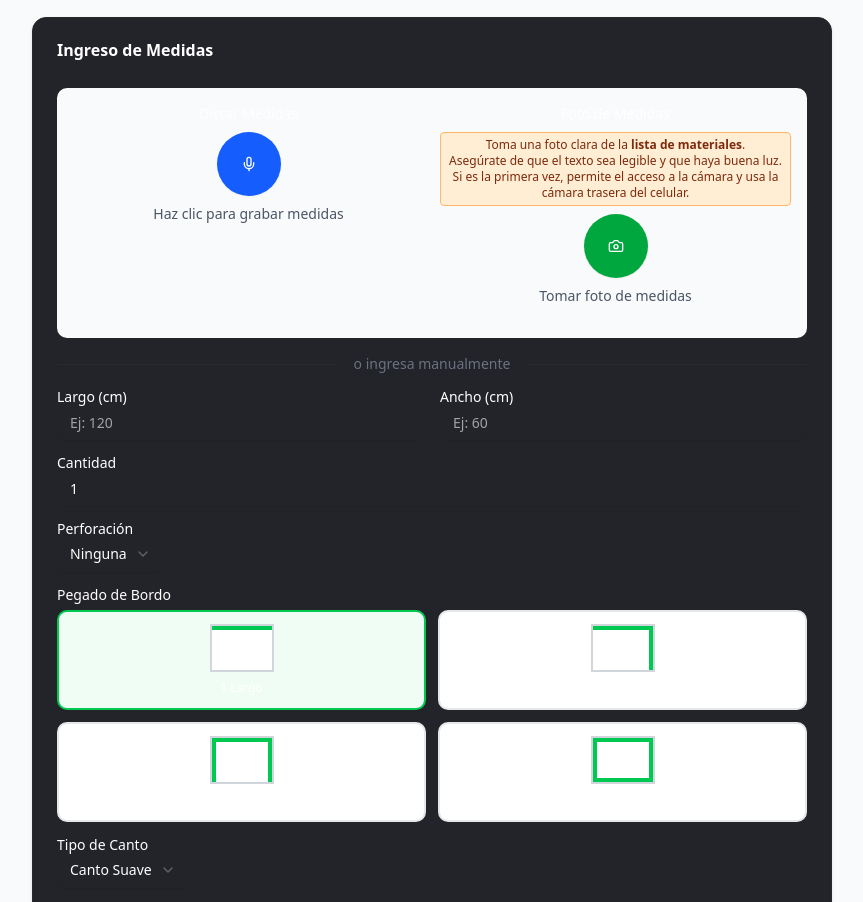
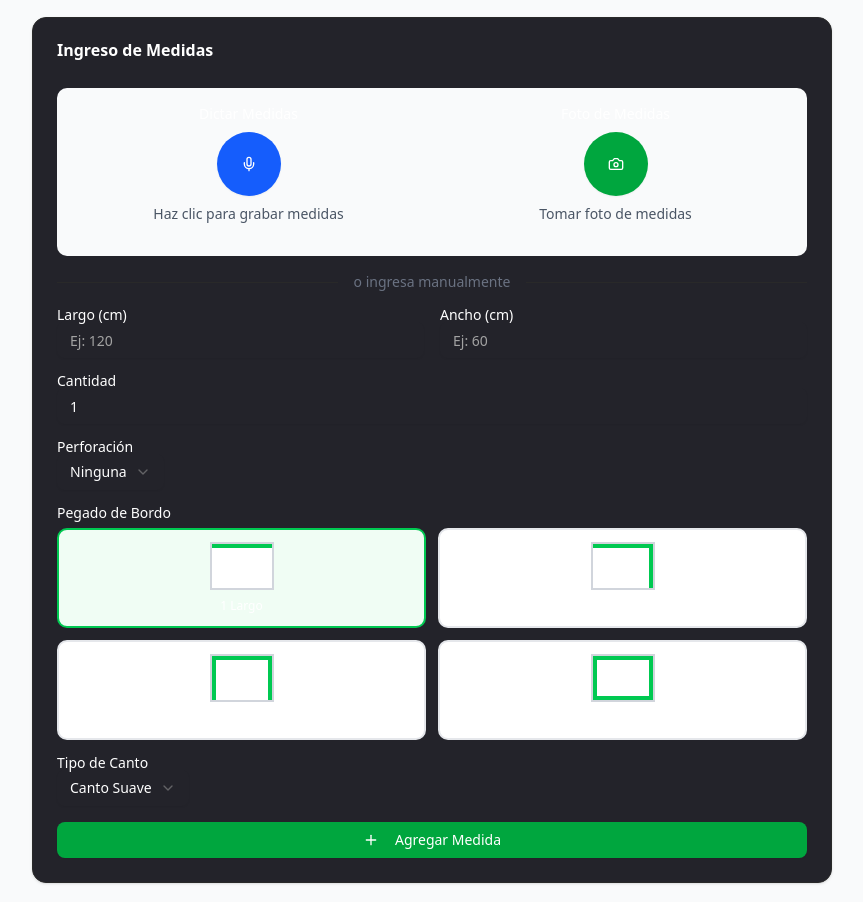
Before and after one commit to ObjetivoCesar/placacentro3, a React (Vite) app: page / in a window 1280 px wide. Shown: the part 840-1742 px from the top of the page, without its empty margins (0-863 px from the left). Built offline with nearby package versions, Linux system fonts and the light colour scheme.

Commit message:
Eliminar instrucciones de ayuda en sección Foto de Medidas para UI más limpia

```diff
--- a/src/components/CotizacionForm.jsx
+++ b/src/components/CotizacionForm.jsx
@@ -371,12 +371,7 @@ const CotizacionForm = () => {
               </div>
               <div className="text-center">
                 <Label className="text-sm font-medium mb-2 block">Foto de Medidas</Label>
-                {/* Instrucciones para maestros sobre la foto */}
-                <div className="mb-2 px-2 py-1 rounded bg-orange-100 text-orange-900 text-xs border border-orange-300">
-                  Toma una foto clara de la <b>lista de materiales</b>.<br />
-                  Asegúrate de que el texto sea legible y que haya buena luz.<br />
-                  Si es la primera vez, permite el acceso a la cámara y usa la cámara trasera del celular.
-                </div>
+                {/* Instrucciones eliminadas para una UI más limpia */}
                 <CameraCapture
                   onImageAnalysis={manejarAnalisisImagen}
                   isDisabled={isLoading}
```
